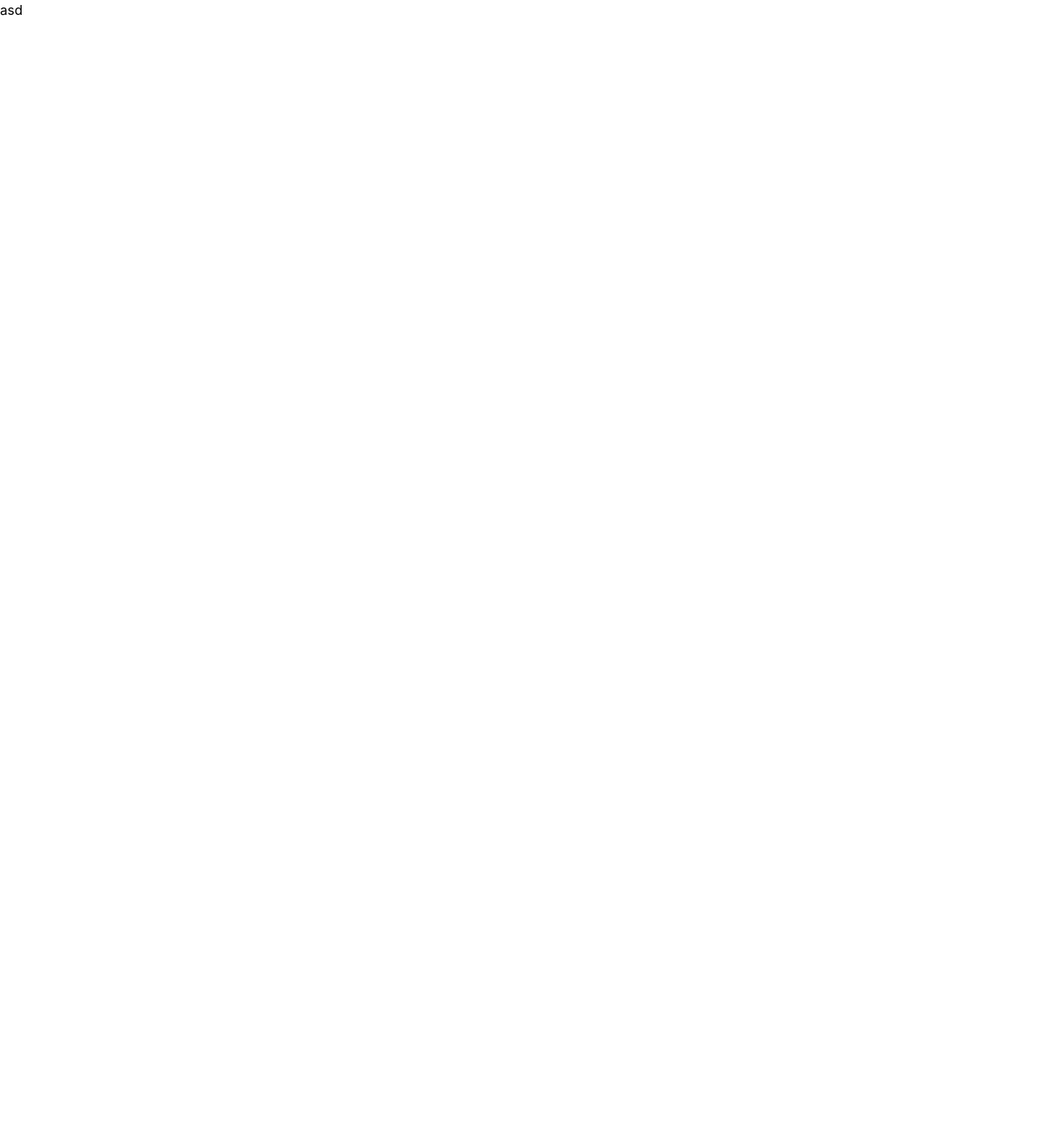
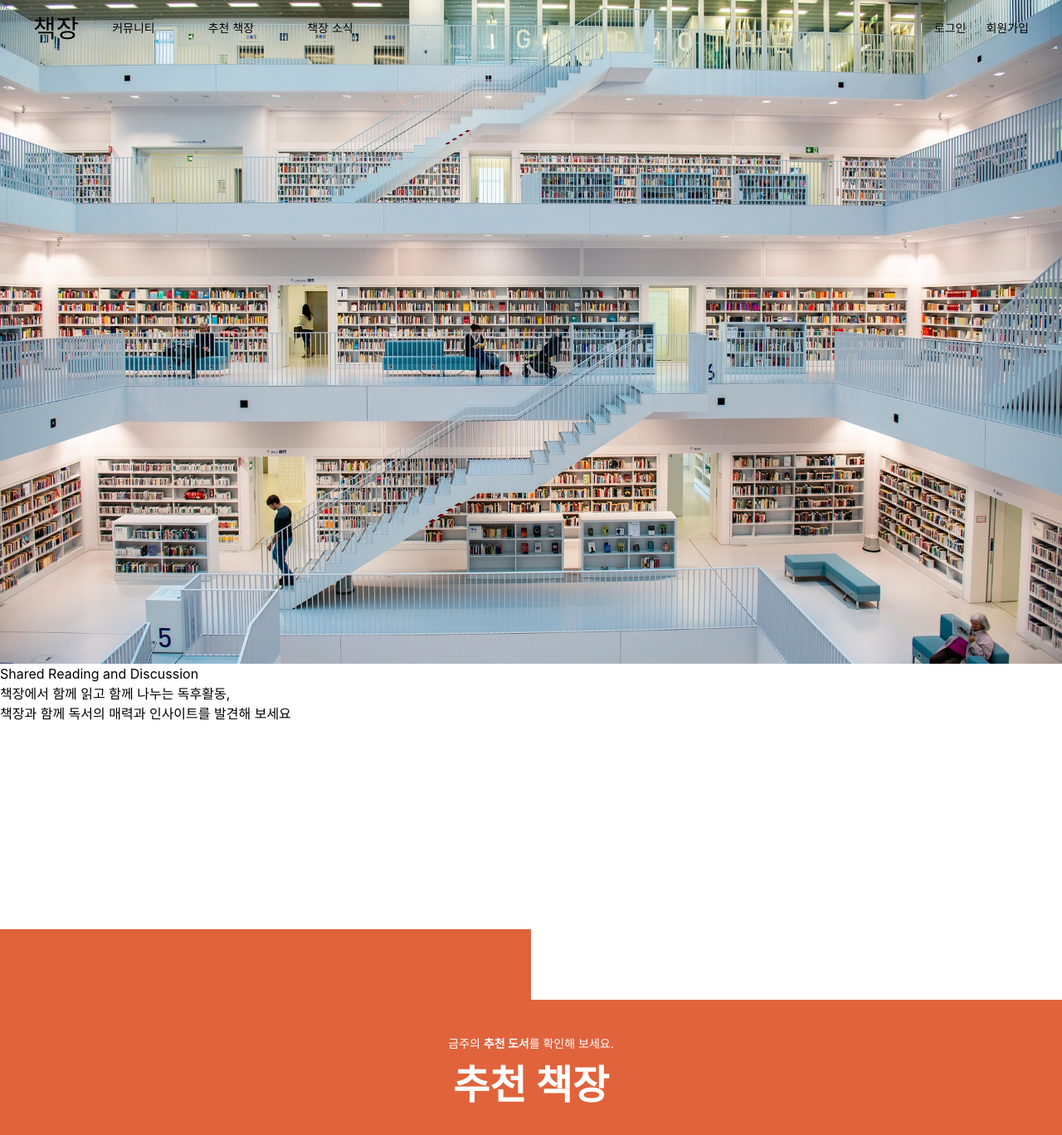
Before and after one commit to CHPark00-world/Book-Roulette, a React (Vite) app: page / in a window 1280 px wide. Shown: the top 1368 px of the page at 83% size. Before the commit the page ends 800 px from the top, so only its background shows below. Built offline with nearby package versions, Linux system fonts and the light colour scheme.

Commit message:
feat: 헤더 컴포넌트 및 각 섹션별로 분류 작업(#4)
- 헤더 컴포넌트 구현 및 섹션 폴더 생성

```diff
--- a/src/components/header.tsx
+++ b/src/components/header.tsx
@@ -1,8 +1,37 @@
+import { useEffect, useState } from 'react';
+
 export default function header() {
+  const [scrolled, setScrolled] = useState(false);
+
+  useEffect(() => {
+    const handleScroll = () => {
+      if (window.scrollY > 0) {
+        setScrolled(true);
+      } else {
+        setScrolled(false);
+      }
+    };
+    window.addEventListener('scroll', handleScroll);
+
+    return () => {
+      window.removeEventListener('scroll', handleScroll);
+    };
+  }, []);
+
   return (
-    <div>
-      <div>asd</div>
-      <div>asdasd</div>
-    </div>
+    <header
+      className={`flex py-4 px-10 fixed top-0 w-full z-10 transition-colors duration-300 [&_a]:cursor-pointer ${scrolled ? 'bg-[#fdf6f0] text-primary [&_a]:hover:opacity-50' : 'bg-transparent text-black [&_a]:hover:text-red-700'}`}
+    >
+      <h1 className="text-3xl ">책장</h1>
+      <nav className="text-sm ml-10 flex gap-16 items-center">
+        <a>커뮤니티</a>
+        <a>추천 책장</a>
+        <a>책장 소식</a>
+      </nav>
+      <nav className="flex text-sm gap-6 ml-auto items-center">
+        <a>로그인</a>
+        <a>회원가입</a>
+      </nav>
+    </header>
   );
 }
--- a/src/index.css
+++ b/src/index.css
@@ -1,5 +1,5 @@
 @import 'tailwindcss';
 
-:root {
+@theme {
   --color-primary: #e0633c;
 }
--- a/src/pages/mainPage.tsx
+++ b/src/pages/mainPage.tsx
@@ -1,3 +1,15 @@
+import Header from '../components/header';
+import HeroSection from '../sections/heroSection';
+import CommunitySection from '../sections/communitySection';
+import RecommendSection from '../sections/recommendSection';
+
 export default function mainPage() {
-  return <div>asd</div>;
+  return (
+    <>
+      <Header />
+      <HeroSection />
+      <CommunitySection />
+      <RecommendSection />
+    </>
+  );
 }
--- /dev/null
+++ b/src/sections/communitySection.tsx
@@ -0,0 +1,14 @@
+export default function communitySection() {
+  return (
+    <section className="bg-white h-80">
+      <div>
+        <h2>Shared Reading and Discussion</h2>
+        <p>
+          책장에서 함께 읽고 함께 나누는 독후활동,
+          <br />
+          책장과 함께 독서의 매력과 인사이트를 발견해 보세요
+        </p>
+      </div>
+    </section>
+  );
+}
--- /dev/null
+++ b/src/sections/heroSection.tsx
@@ -0,0 +1,10 @@
+import Library from '../assets/library.jpg';
+
+export default function heroSection() {
+  return (
+    <section
+      className="h-screen w-full bg-cover bg-center"
+      style={{ backgroundImage: `url(${Library})` }}
+    ></section>
+  );
+}
--- /dev/null
+++ b/src/sections/recommendSection.tsx
@@ -0,0 +1,15 @@
+export default function recommendSection() {
+  return (
+    <section
+      className="bg-primary py-32 text-white text-center"
+      style={{
+        clipPath: 'polygon(0 0, 50% 0, 50% 25%, 100% 25%, 100% 100%, 0 100%)',
+      }}
+    >
+      <p className="text-sm mb-4">
+        금주의 <strong>추천 도서</strong>를 확인해 보세요.
+      </p>
+      <h2 className="text-5xl font-bold">추천 책장</h2>
+    </section>
+  );
+}
```
Also changed, not shown: src/assets/library.jpg (added).
